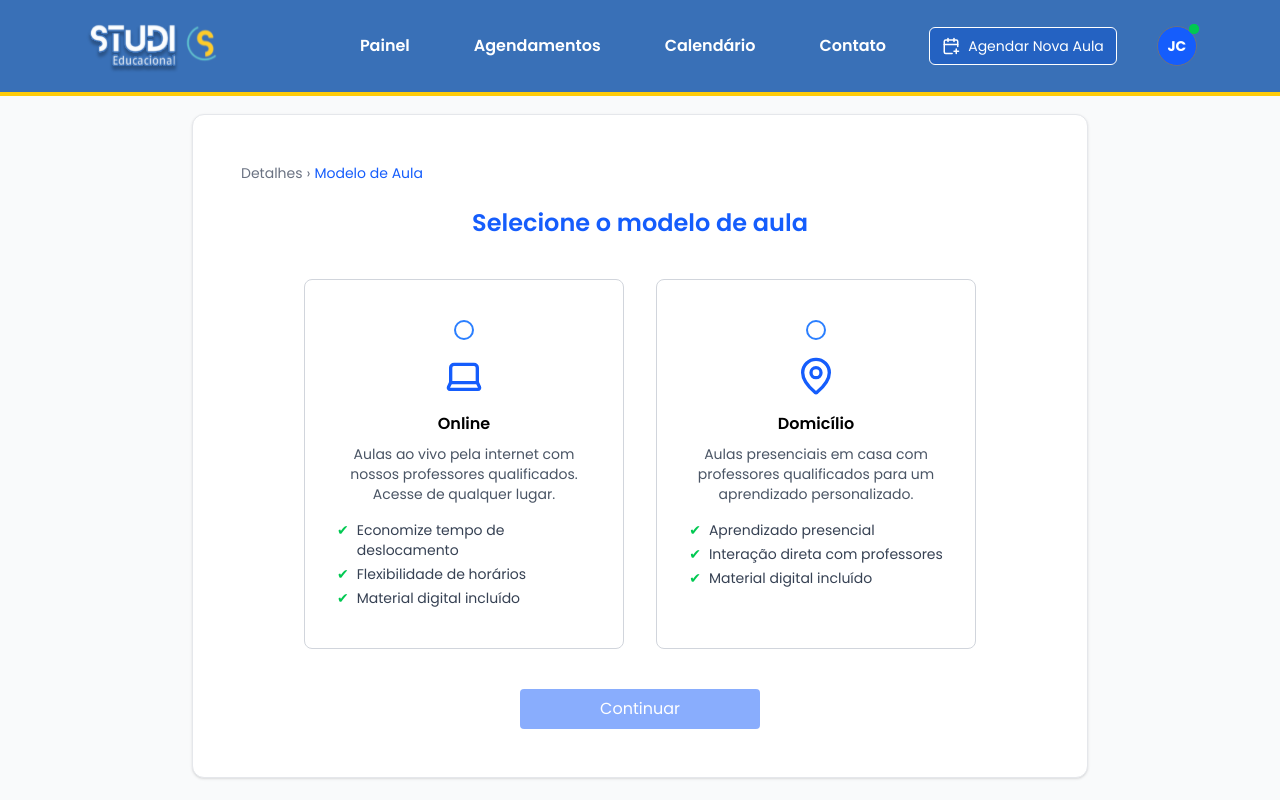
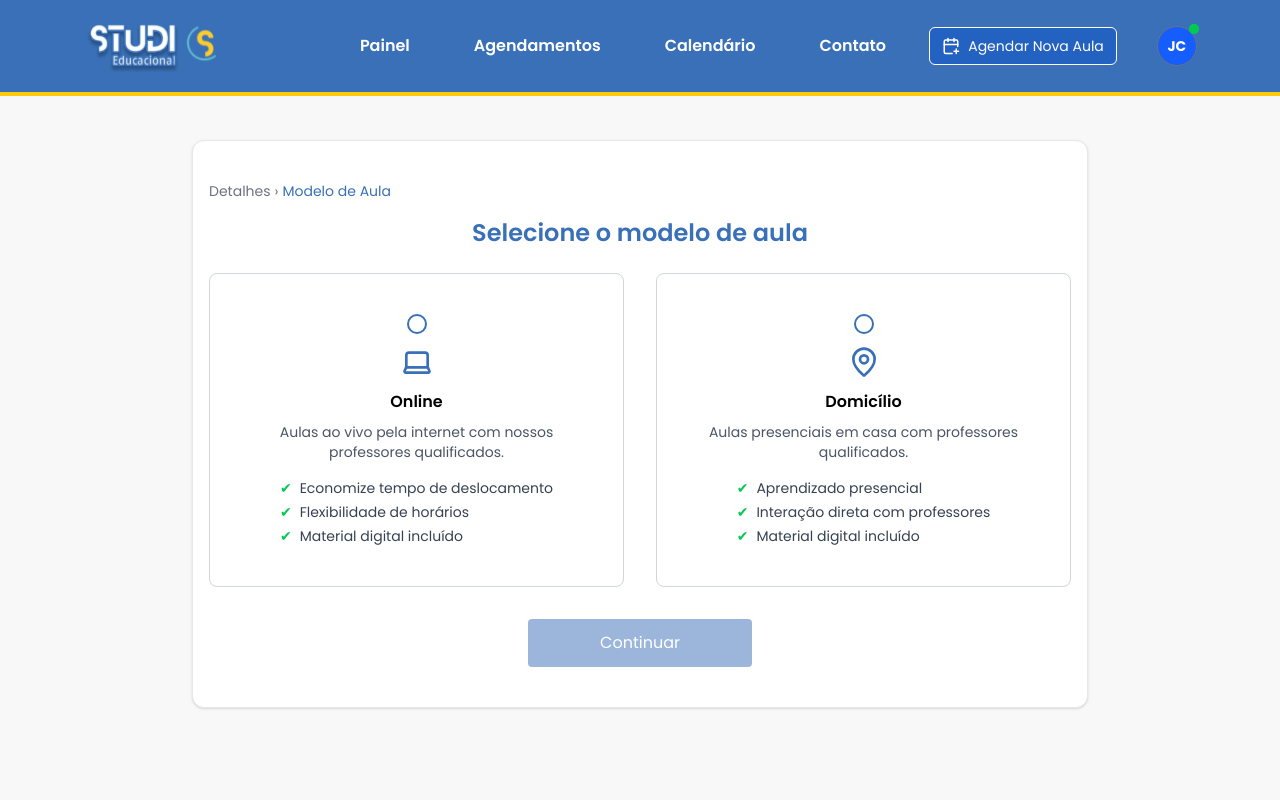
Before and after one commit to Studi-Grupo3/Front-End, a React (Vite) app: page /aluno/modelo-aula in a window 1280 px wide. Built offline with nearby package versions, Linux system fonts and the light colour scheme; no server answers; sample sign-in values are in the browser's storage.

Commit message:
fix: ui corrections in ModelSelection

```diff
--- a/src/components/appointment-class/ClassModelSelection.jsx
+++ b/src/components/appointment-class/ClassModelSelection.jsx
@@ -5,43 +5,54 @@ import NavbarPanel from "../NavbarPanel";
 
 export default function ClassModelSelection() {
   const navigate = useNavigate();
-    const [choice, setChoice] = useState(() => localStorage.getItem("classModel") || null);
+  const [choice, setChoice] = useState(
+    () => localStorage.getItem("classModel") || null
+  );
 
   /* quick helpers for styling */
-    const base = "w-full sm:w-80 border rounded-lg px-8 py-10 transition-colors cursor-pointer flex flex-col items-center text-center";
-    const def = "border-gray-300 hover:border-blue-500";
-    const active = "border-blue-500 shadow-[0_0_0_2px_rgba(30,102,255,0.25)]";
+  // Option cards ocupam espaço igualmente (flex-1) e têm padding interno
+  const base =
+    "w-full sm:flex-1 border rounded-lg px-8 py-10 transition-colors cursor-pointer flex flex-col items-center text-center";
+  const def = "border-gray-300 hover:border-[#3970B7]";
+  const active =
+    "border-[#3970B7] shadow-[0_0_0_2px_rgba(57,112,183,0.25)]";
   const radio = (sel) =>
-        `flex items-center justify-center w-5 h-5 rounded-full border-2 mb-4 ${sel ? "border-blue-500 bg-blue-500" : "border-blue-500"
+    `flex items-center justify-center w-5 h-5 rounded-full border-2 mb-3 ${
+      sel
+        ? "border-[#3970B7] bg-[#3970B7]"
+        : "border-[#3970B7] bg-transparent"
     }`;
 
   return (
-        <main className="flex flex-col min-h-screen bg-gray-50">
-            {/* Navbar fixa no topo */}
-            <div className="fixed top-0 left-0 w-full z-50">
+    <main className="flex flex-col min-h-screen bg-[#f8f8f8]">
+      {/* Navbar fixa no topo; ajuste h-16 se necessário */}
+      <header className="fixed top-0 left-0 w-full h-16 z-50 bg-white shadow">
         <NavbarPanel />
-            </div>
-            {/* Adiciona padding-top para não cobrir o conteúdo */}
-            <section className="flex-grow flex items-center justify-center p-1 pt-24">
-                <div className="max-w-4xl w-full bg-white border border-gray-200 rounded-xl p-8 md:p-12 shadow-sm">
-                    {/* breadcrumb */}
-                    <nav aria-label="Breadcrumb" className="text-sm text-gray-500 mb-6">
+      </header>
+
+      {/* Conteúdo abaixo do Navbar */}
+      <section className="flex-1 flex items-center justify-center pt-24 pb-12">
+        {/* Card branco com largura ainda maior */}
+        <div className="w-full sm:px-4 max-w-4xl bg-white border border-gray-200 rounded-xl p-10 shadow-sm">
+          {/* Breadcrumb */}
+          <nav aria-label="Breadcrumb" className="text-sm text-gray-500 mb-4">
             <button
-                            onClick={() => navigate("/aluno/formulario")}           // ← back to Details page
+              onClick={() => navigate("/aluno/formulario")}
               className="hover:underline cursor-pointer"
             >
               Detalhes
             </button>
             <span className="mx-1">›</span>
-                        <span className="text-blue-600 font-medium">Modelo de Aula</span>
+            <span className="text-[#3970B7] font-medium">Modelo de Aula</span>
           </nav>
 
-                    <h1 className="text-xl sm:text-2xl font-semibold text-blue-600 text-center mb-10">
+          {/* Título menor */}
+          <h1 className="text-xl sm:text-2xl font-semibold text-[#3970B7] text-center mb-6">
             Selecione o modelo de aula
           </h1>
 
-                    {/* option cards */}
-                    <div className="flex flex-col sm:flex-row gap-6 sm:gap-8 justify-center">
+          {/* Option cards: flex-1 para ocupar espaço */}
+          <div className="flex flex-col sm:flex-row gap-8 justify-center mb-8">
             {/* ONLINE */}
             <div
               onClick={() => {
@@ -51,11 +62,10 @@ export default function ClassModelSelection() {
               className={`${base} ${choice === "online" ? active : def}`}
             >
               <span className={radio(choice === "online")} />
-                            <Laptop className="w-10 h-10 text-blue-600 mb-4" />
+              <Laptop className="w-8 h-8 text-[#3970B7] mb-3" />
               <h2 className="font-semibold mb-2">Online</h2>
               <p className="text-gray-600 text-sm mb-4">
                 Aulas ao vivo pela internet com nossos professores qualificados.
-                                Acesse de qualquer lugar.
               </p>
               <ul className="text-left text-sm text-gray-700 space-y-1">
                 {[
@@ -79,11 +89,10 @@ export default function ClassModelSelection() {
               className={`${base} ${choice === "home" ? active : def}`}
             >
               <span className={radio(choice === "home")} />
-                            <MapPin className="w-10 h-10 text-blue-600 mb-4" />
+              <MapPin className="w-8 h-8 text-[#3970B7] mb-3" />
               <h2 className="font-semibold mb-2">Domicílio</h2>
               <p className="text-gray-600 text-sm mb-4">
-                                Aulas presenciais em casa com professores qualificados
-                                para um aprendizado personalizado.
+                Aulas presenciais em casa com professores qualificados.
               </p>
               <ul className="text-left text-sm text-gray-700 space-y-1">
                 {[
@@ -99,12 +108,25 @@ export default function ClassModelSelection() {
             </div>
           </div>
 
-                    {/* continue */}
-                    <div className="flex justify-center mt-10">
+          {/* Botão Continuar */}
+          <div className="flex justify-center">
             <button
               onClick={() => navigate("/aluno/escolher-professor")}
               disabled={!choice}
-                            className="w-72 sm:w-60 bg-blue-600 text-white font-medium py-2 rounded hover:bg-blue-700 disabled:opacity-50"
+              className={`
+                w-64 sm:w-56
+                bg-[#3970B7]
+                text-white
+                font-medium
+                py-3
+                rounded
+                disabled:opacity-50
+                ${
+                  !choice
+                    ? "cursor-not-allowed"
+                    : "hover:bg-[#2e5a94] cursor-pointer"
+                }
+              `}
             >
               Continuar
             </button>
```
Lines whose indentation alone changed are shown as unchanged.
